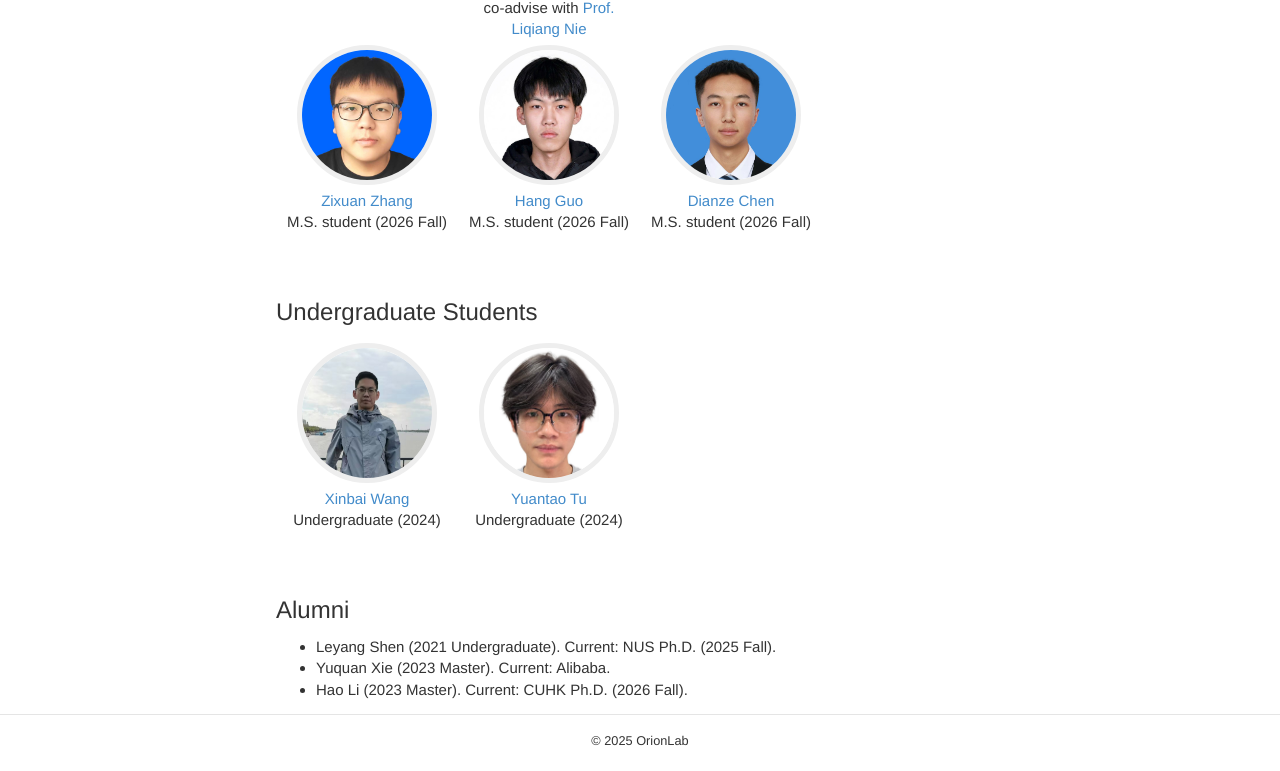
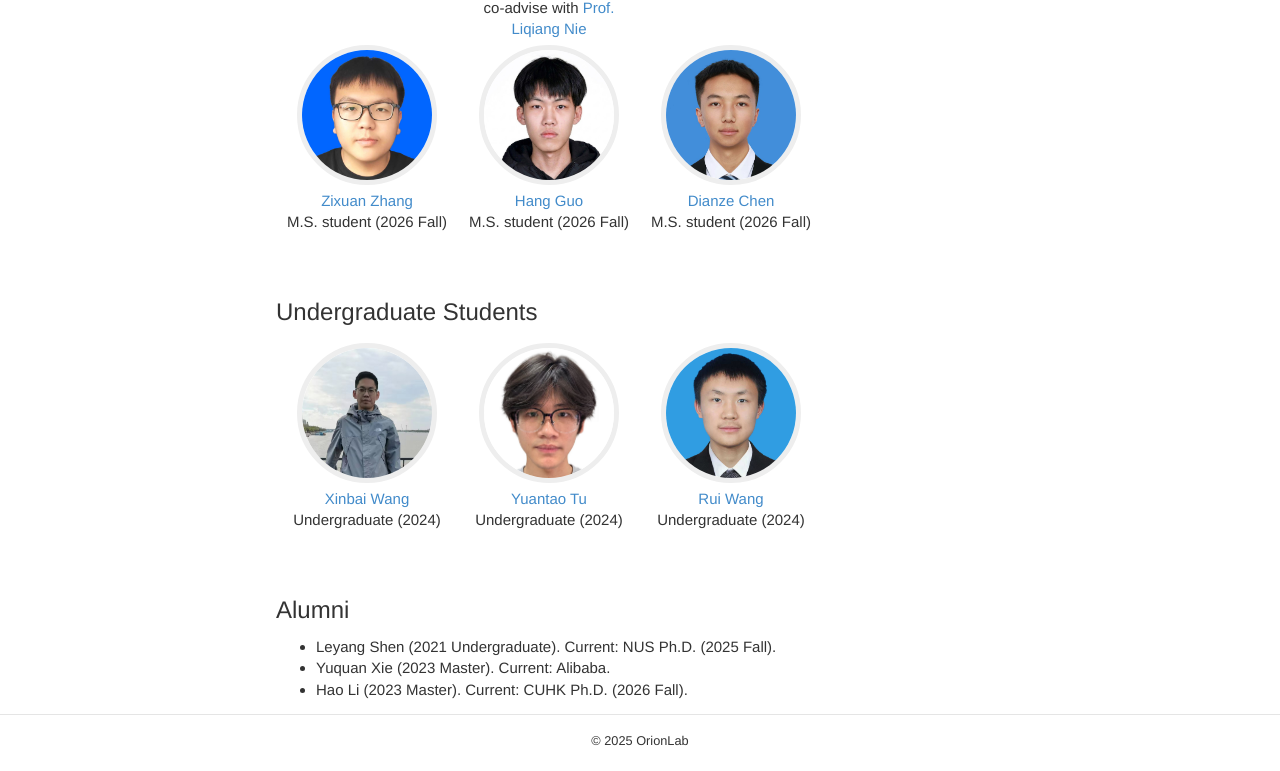
Before and after one commit to rshaojimmy/OrionLab, a plain HTML site: page team/index.html in a window 1280 px wide. Shown: the part 1292-2063 px from the top of the page. Drawn offline with Linux system fonts and the light colour scheme.

Commit message:
add member info

```diff
--- a/team/index.html
+++ b/team/index.html
@@ -352,6 +352,16 @@
                     </div>
                 </div>
 
+                <div class="student">
+                    <div>
+                        <img src="member_photo/wangrui.jpg">
+                    </div>
+                    <div>
+                        <a href="">Rui Wang</a><br>
+                        Undergraduate (2024)
+                    </div>
+                </div>
+
             </div>
             <br>
             <br>
```
Also changed, not shown: team/member_photo/wangrui.jpg (added).
